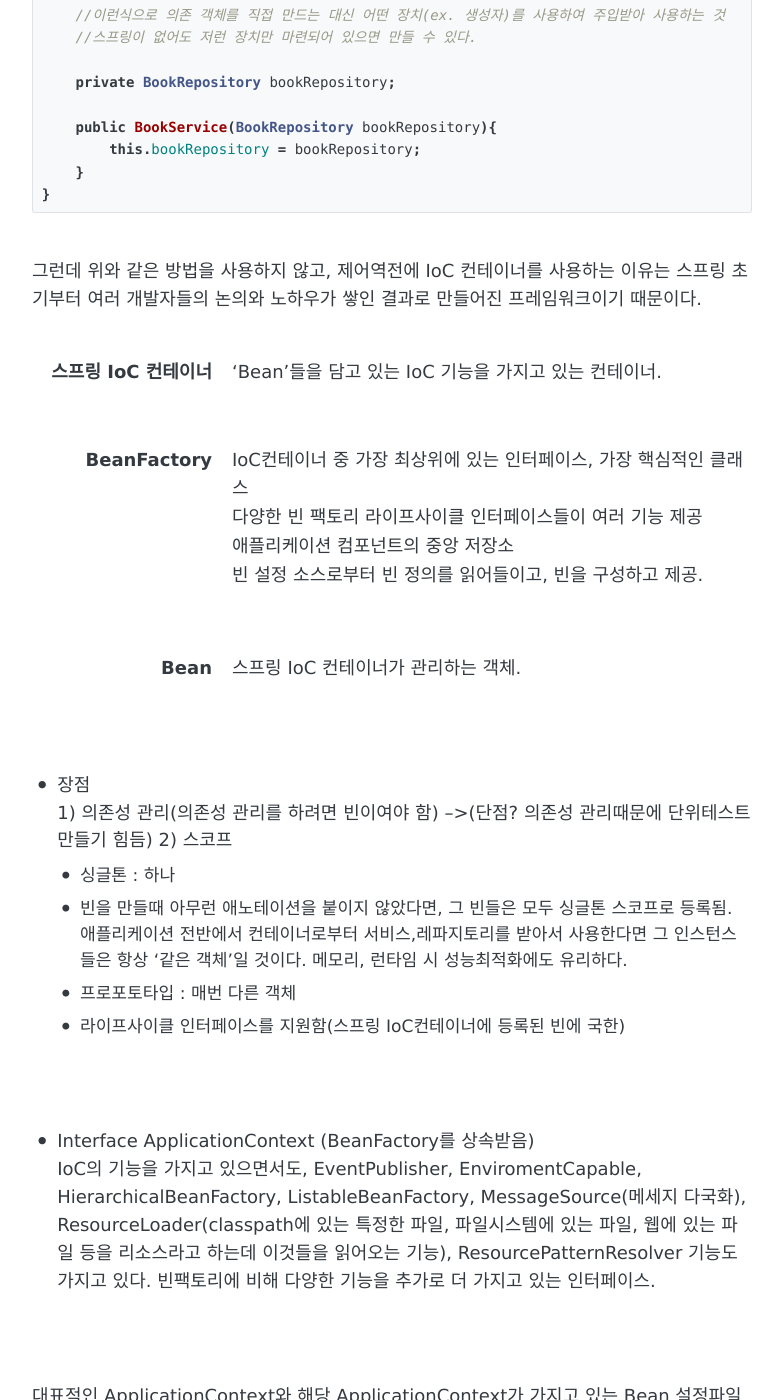
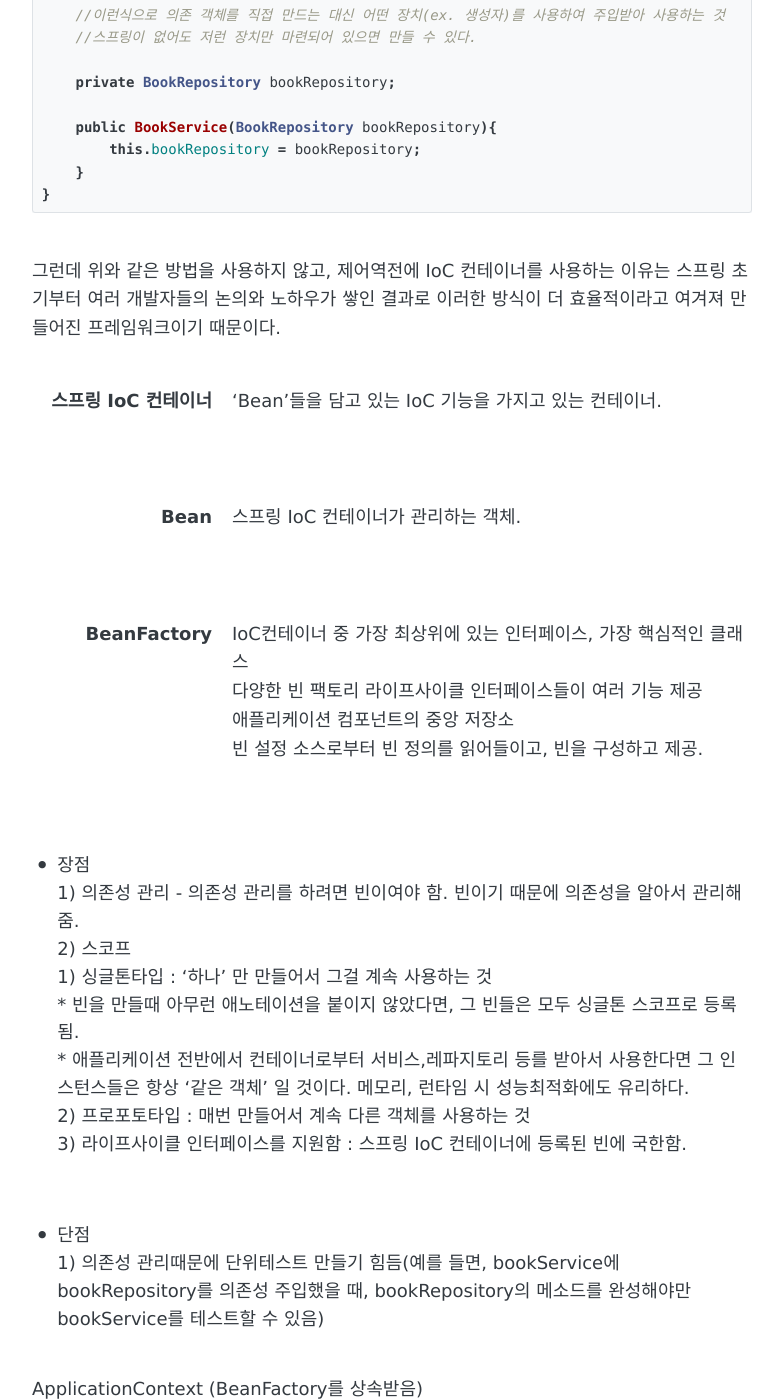
Before and after one commit to ellie1027/hb_9, a Jekyll site: the page built from _posts/2020-10-14-springcore.md, in a window 1280 px wide and 1400 px high, scrolled down 859 px. Shown: the whole window, without its empty margins (248-1031 px from the left). Built offline with Jekyll 4.4.1, drawn with Linux system fonts in a browser that asks for light colours; our own code applies the rules of GitHub Pages for plain Markdown files; comment, search, counter and statistics services are not loaded; some of the changed text lies outside the part shown.

Commit message:
포스트 업데이트

````diff
--- a/_posts/2020-10-14-springcore.md
+++ b/_posts/2020-10-14-springcore.md
@@ -4,9 +4,7 @@ date: 2020-10-14
 categories: spring
 ---
 
-<kbd>
-References; Inflearn - 스프링 프레임워크 핵심 기술 (백기선)
-</kbd>
+<kbd>references; Inflearn - 스프링 프레임워크 핵심 기술 (백기선)</kbd>
 
 ## 학습 목표
 * 스프링 프레임워크의 핵심 기술 IoC, AOP, PSA를 이해한다.
@@ -38,20 +36,14 @@ class BookService {
 }
 ```
 <br>
-그런데 위와 같은 방법을 사용하지 않고, 제어역전에 IoC 컨테이너를 사용하는 이유는 스프링 초기부터 여러 개발자들의 논의와 노하우가 쌓인 결과로 만들어진 프레임워크이기 때문이다.
+그런데 위와 같은 방법을 사용하지 않고, 제어역전에 IoC 컨테이너를 사용하는 이유는 스프링 초기부터 여러 개발자들의 논의와 노하우가 쌓인 결과로 이러한 방식이 더 효율적이라고
+여겨져 만들어진 프레임워크이기 때문이다.
 <br>
 <br>
 
 스프링 IoC 컨테이너
 : 'Bean'들을 담고 있는 IoC 기능을 가지고 있는 컨테이너.
 
-<br>
-
-BeanFactory
-: IoC컨테이너 중 가장 최상위에 있는 인터페이스, 가장 핵심적인 클래스<br>
-  다양한 빈 팩토리 라이프사이클 인터페이스들이 여러 기능 제공<br>
-  애플리케이션 컴포넌트의 중앙 저장소<br>
-  빈 설정 소스로부터 빈 정의를 읽어들이고, 빈을 구성하고 제공.<br>
 <br>
 <br>
 
@@ -61,19 +53,33 @@ Bean
 <br>
 <br>
 
-* 장점<br>
-  1) 의존성 관리(의존성 관리를 하려면 빈이여야 함) -->(단점? 의존성 관리때문에 단위테스트 만들기 힘듬)
-  2) 스코프
-    * 싱글톤 : 하나
-    * 빈을 만들때 아무런 애노테이션을 붙이지 않았다면, 그 빈들은 모두 싱글톤 스코프로 등록됨.
-      애플리케이션 전반에서 컨테이너로부터 서비스,레파지토리를 받아서 사용한다면 그 인스턴스들은 항상 '같은 객체'일 것이다. 메모리, 런타임 시 성능최적화에도 유리하다.
-    * 프로포토타입 : 매번 다른 객체
-    * 라이프사이클 인터페이스를 지원함(스프링 IoC컨테이너에 등록된 빈에 국한)
+BeanFactory
+: IoC컨테이너 중 가장 최상위에 있는 인터페이스, 가장 핵심적인 클래스<br>
+  다양한 빈 팩토리 라이프사이클 인터페이스들이 여러 기능 제공<br>
+  애플리케이션 컴포넌트의 중앙 저장소<br>
+  빈 설정 소스로부터 빈 정의를 읽어들이고, 빈을 구성하고 제공.<br>
 
 <br>
 <br>
 
-- Interface ApplicationContext (BeanFactory를 상속받음)<br>
+* 장점<br>
+  1) 의존성 관리 - 의존성 관리를 하려면 빈이여야 함. 빈이기 때문에 의존성을 알아서 관리해줌.<br>
+  2) 스코프<br>
+    1) 싱글톤타입 : '하나' 만 만들어서 그걸 계속 사용하는 것<br>
+        * 빈을 만들때 아무런 애노테이션을 붙이지 않았다면, 그 빈들은 모두 싱글톤 스코프로 등록됨.<br>
+        * 애플리케이션 전반에서 컨테이너로부터 서비스,레파지토리 등를 받아서 사용한다면 그 인스턴스들은 항상 '같은 객체' 일 것이다. 메모리, 런타임 시 성능최적화에도 유리하다.<br>
+    2) 프로포토타입 : 매번 만들어서 계속 다른 객체를 사용하는 것<br>
+    3) 라이프사이클 인터페이스를 지원함 : 스프링 IoC 컨테이너에 등록된 빈에 국한함. <br>
+<br>
+<br>
+* 단점<br>
+  1) 의존성 관리때문에 단위테스트 만들기 힘듬(예를 들면, bookService에 bookRepository를 의존성 주입했을 때, bookRepository의 메소드를 완성해야만 bookService를 테스트할 수 있음)
+<br>
+<br>
+
+
+
+ApplicationContext (BeanFactory를 상속받음)<br>
 IoC의 기능을 가지고 있으면서도, EventPublisher, EnviromentCapable, HierarchicalBeanFactory, ListableBeanFactory, MessageSource(메세지 다국화),
 ResourceLoader(classpath에 있는 특정한 파일, 파일시스템에 있는 파일, 웹에 있는 파일 등을 리소스라고 하는데 이것들을 읽어오는 기능), ResourcePatternResolver 기능도 가지고 있다.
 빈팩토리에 비해 다양한 기능을 추가로 더 가지고 있는 인터페이스.
````
